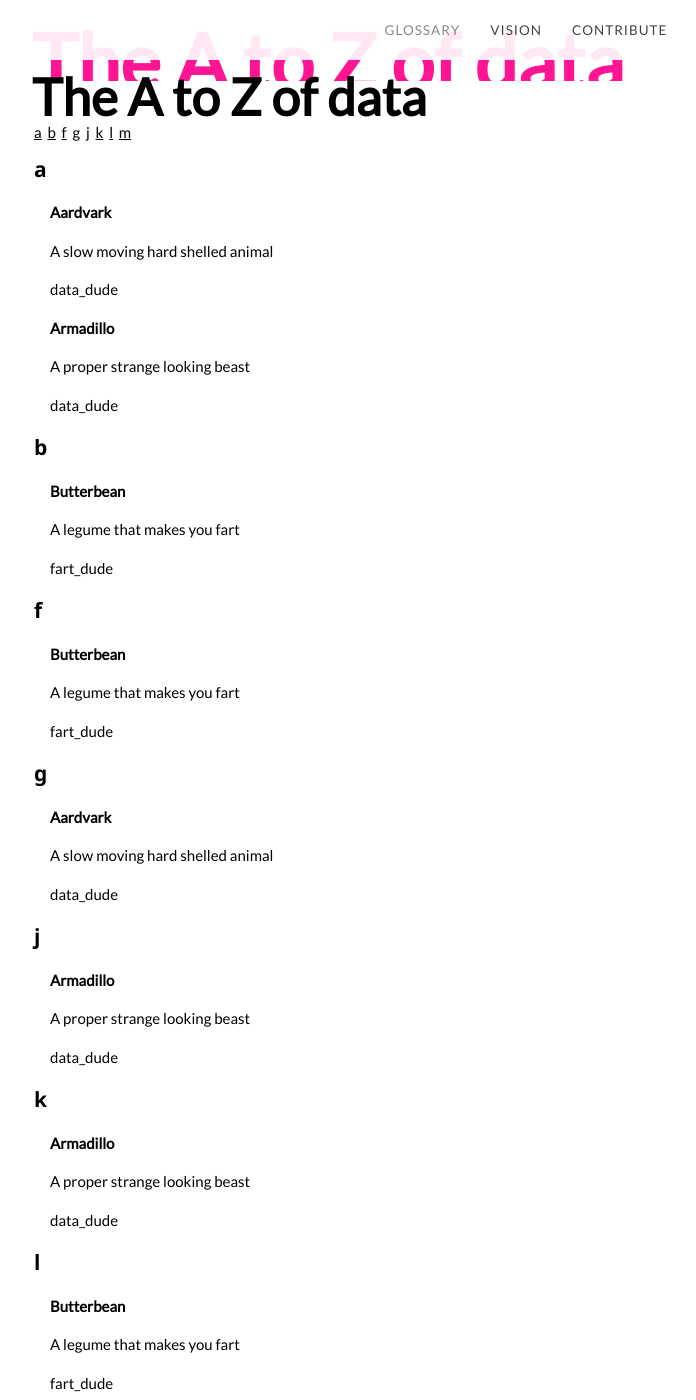
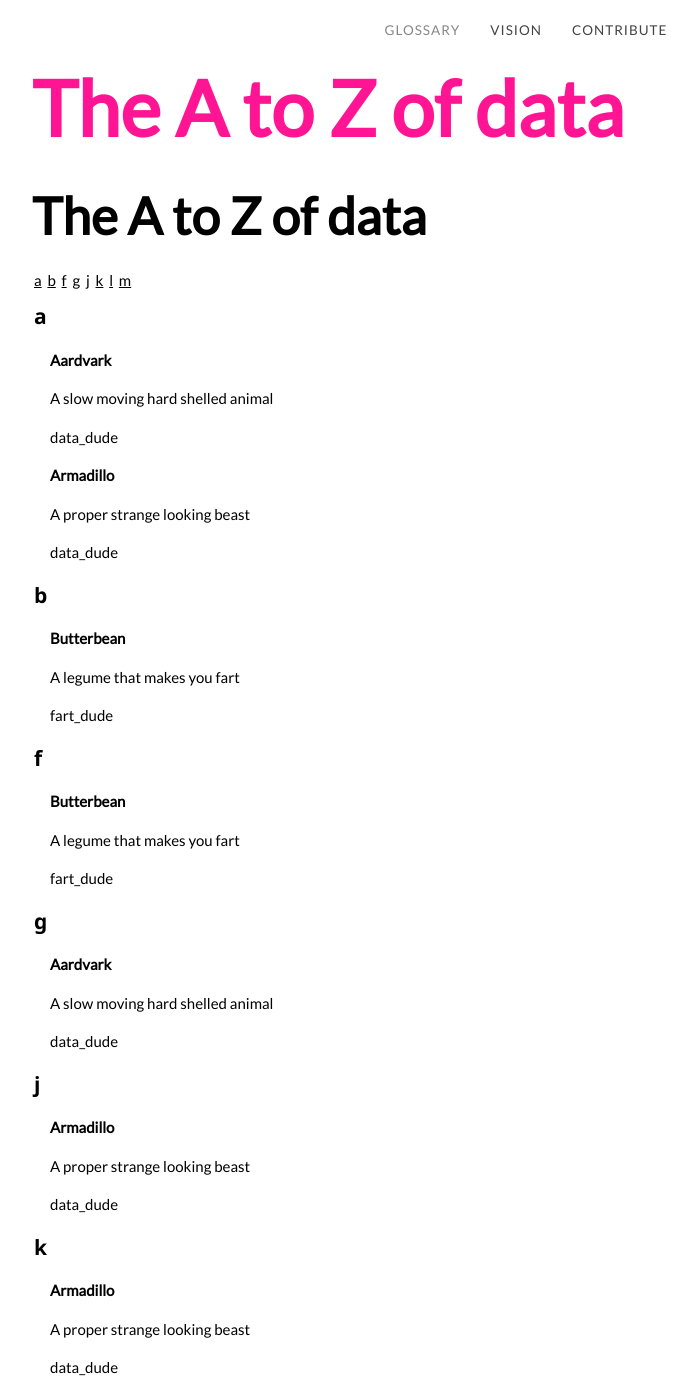
Before and after one commit to unleashyourdata/open_data_glossary, a Jekyll site: the page built from index.html, in a window 1280 px wide and 1400 px high. Shown: the whole window, without its empty margins (114-810 px from the left). Built offline with Jekyll 4.4.1, drawn with Linux system fonts in a browser that asks for light colours.

Commit message:
Update style.css

```diff
--- a/css/style.css
+++ b/css/style.css
@@ -78,6 +78,21 @@ div.article {
  text-align: left;
 }
 
+
+section.heading_bar {
+ background-color: #ffffff;
+ color: deeppink;
+ text-align: left;
+ text-decoration: none;
+ display: inline-block;
+ padding-top: 50px;
+ padding-bottom: 1px;
+ padding-left: 20px;
+ width: 100%;
+ font-size: 6vw;
+}
+
+
 section.title_bar {
  background-color: #ffffff;
  color: #000000;
@@ -87,25 +102,9 @@ section.title_bar {
  padding-top: 5px;
  padding-bottom: 5px;
  padding-left: 20px;
- line-height: 20px;
  width: 100%;
  font-size: 4vw;
 }
-
-section.heading_bar {
- background-color: #ffffff;
- color: deeppink;
- text-align: left;
- text-decoration: none;
- display: inline-block;
- padding-top: 50px;
- padding-bottom: 5px;
- padding-left: 20px;
- line-height: 20px;
- width: 100%;
- font-size: 6vw;
-}
-
 
 
 a.left:link, a.left:visited, a.middle:link, a.middle:visited, a.right:link, a.right:visited {
```
